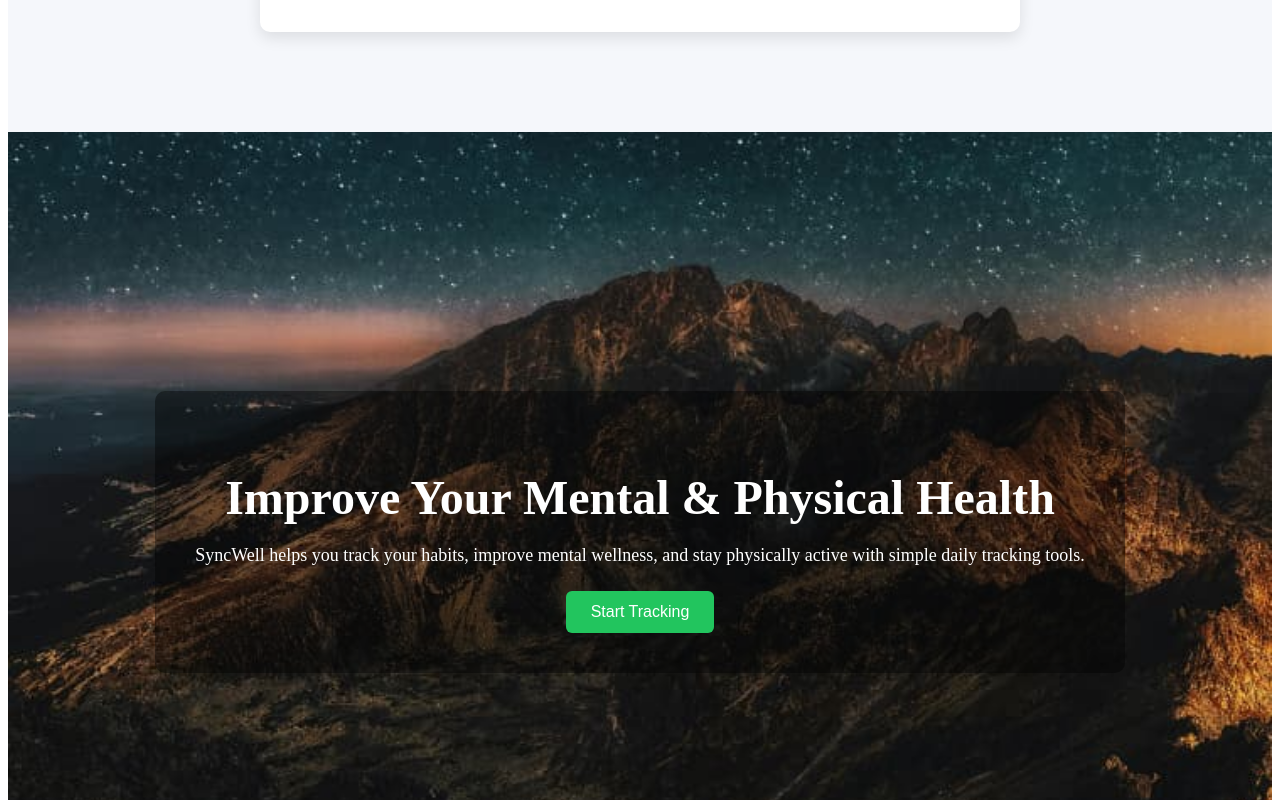
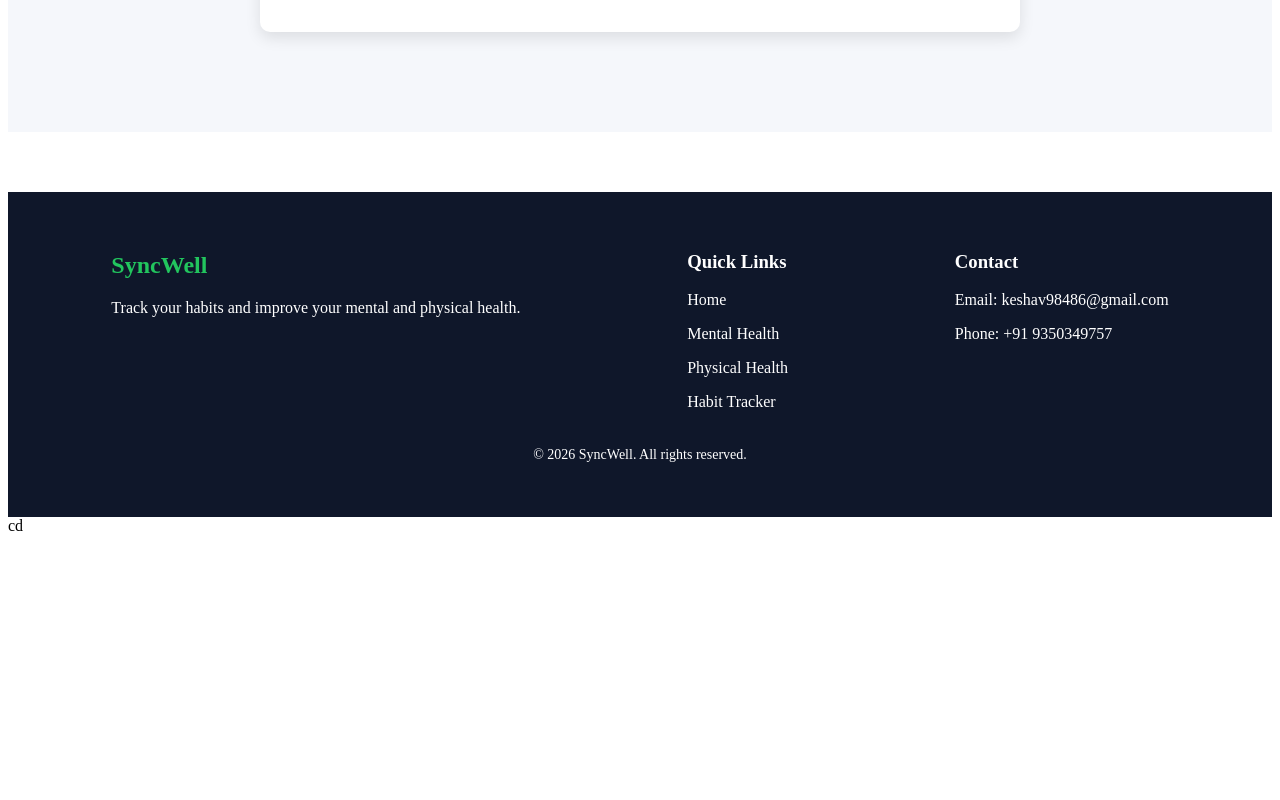
Before and after one commit to keshav6789/SyncWell, a React (Vite) app in the folder SyncWell/: page /mental in a window 1280 px wide. Shown: the part 1400-2200 px from the top of the page. After the commit the page ends 1943 px from the top, so only its background shows below. Built offline with nearby package versions, Linux system fonts and the light colour scheme; no server answers; sample sign-in values are in the browser's storage.

Commit message:
mental health overwrite issue

```diff
--- a/SyncWell/src/components/Meditation.jsx
+++ b/SyncWell/src/components/Meditation.jsx
@@ -5,7 +5,7 @@ function Home() {
   return (
     <main>
 
-      <Hero />
+      {/* <Hero /> */}
 
       <MotivationQuotes />
 
--- a/SyncWell/src/pages/MentalHealth.jsx
+++ b/SyncWell/src/pages/MentalHealth.jsx
@@ -10,7 +10,7 @@ return(
 
 <MotivationQuotes/>
 
-<Meditation/>
+{/* <Meditation/> */}
 
 </>
 
```
